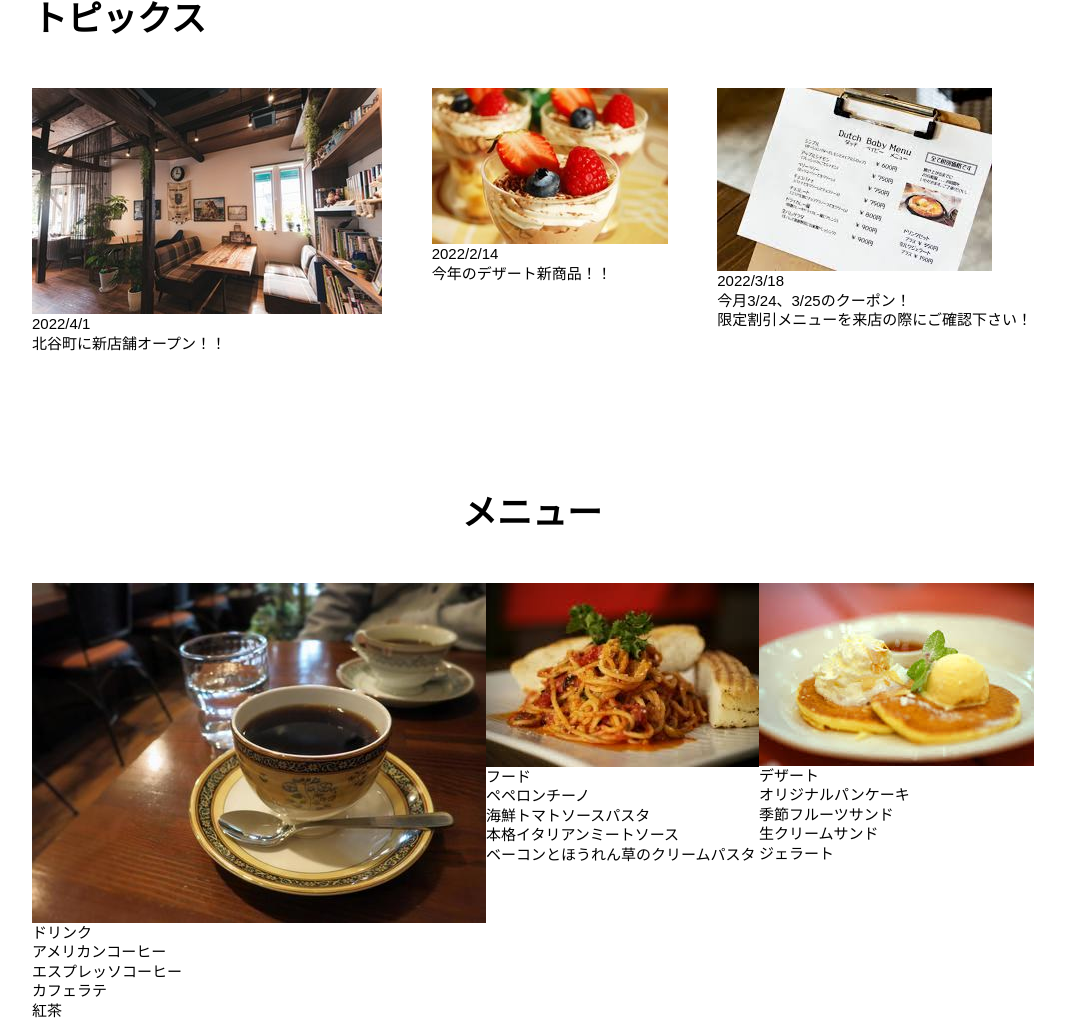
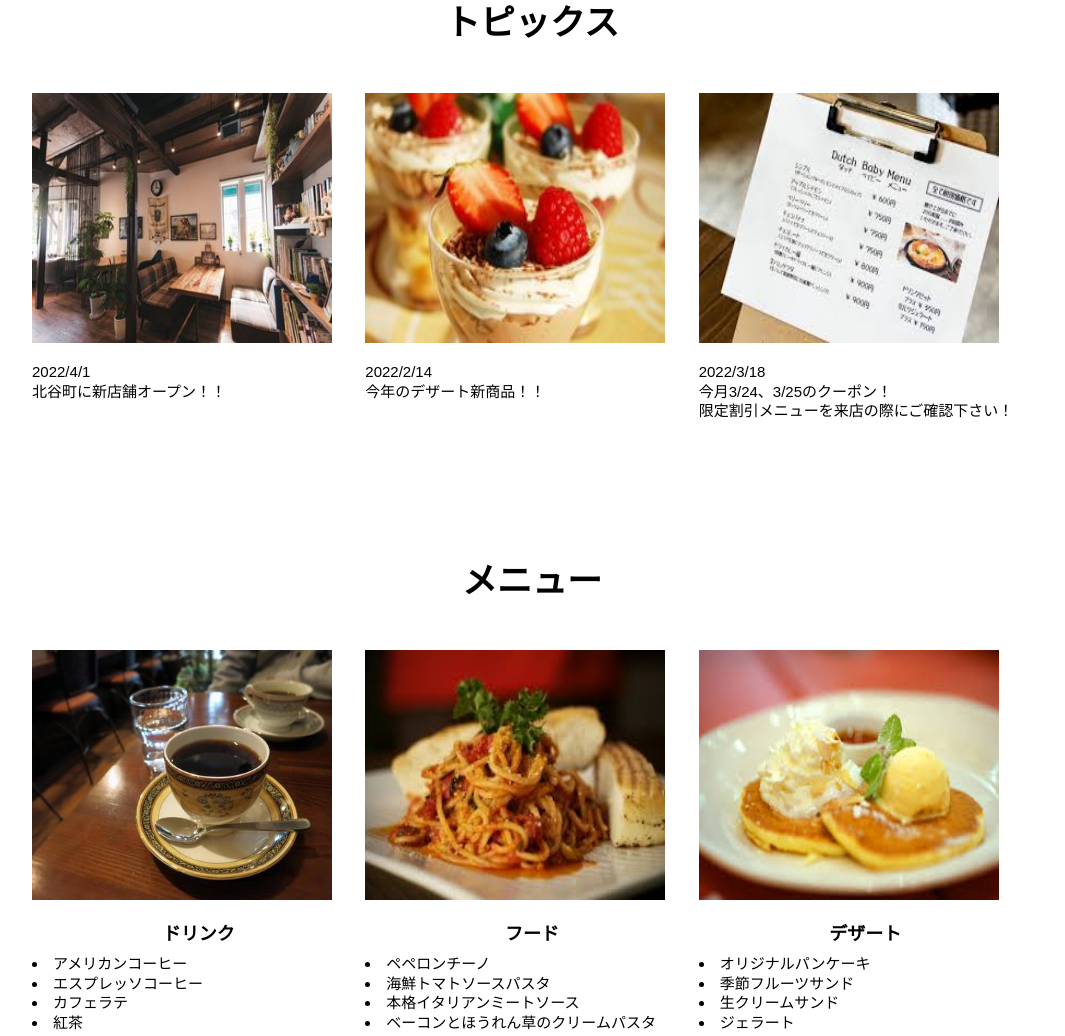
Before and after one commit to K-asateru/Portfolio_AAAcafe, a plain HTML site: page index.html in a window 1280 px wide. Shown: the part 1207-2243 px from the top of the page, without its empty margins (108-1173 px from the left). Drawn offline with Linux system fonts and the light colour scheme.

Commit message:
fix
レスポンシブデザインの追加によるコード修正

```diff
--- a/index.html
+++ b/index.html
@@ -5,12 +5,12 @@
   <meta charset="UTF-8">
   <meta name="viewport" content="width=device-width, initial-scale=1.0">
   <title>Portfolio</title>
-  <link rel="stylesheet" href="css/reset.css">
   <link rel="stylesheet" href="css/style.css">
 </head>
 
 <body>
-  <header class="header w_inner">
+  <div class="wrap">
+  <header>
     <div class="header_top">
       <div class="logo">
         <img src="img/logo.svg" alt="cafe">
@@ -20,8 +20,10 @@
         <p>ご予約用電話番号</p>
         <p class="site_tel">TEL:000-000-0000</p>
       </div>
+      <div class="clearlist"></div>
     </div>
     <nav>
+      <div class="container">
         <ul>
           <li><a href="#">トップ</a></li>
           <li><a href="#concept">お店の紹介</a></li>
@@ -30,14 +32,15 @@
           <li><a href="#access">アクセス</a></li>
           <li><a href="#access_reserve">お問合わせ</a></li>
         </ul>
+      </div>
     </nav>
   </header>
 
-  <div class="container w_inner">
-    <div class="header_img">
+  <main>
+    <section class="header_img">
       <img src="img/header.JPG" alt="">
-    </div>
-    <div class="container_service">
+    </section>
+
     <section id="concept">
       <div class="container">
         <h2>当店の紹介</h2>
@@ -46,37 +49,48 @@
         <p>おいしさ際立つ製法での当店自慢の一杯をご堪能下さい</p>
       </div>
     </section>
+
     <section id="topics">
+      <div class="container">
         <h2>トピックス</h2>
         <div class="topics_block">
-          <div class="topics_aria">
+          <div class="topics_box">
             <img src="img/topics1.jpg" alt="トピックス1">
             <div class="txt">
-              <p>2022/4/1</p>
-              <p>北谷町に新店舗オープン！！</p>
+              <ul>
+                <li>2022/4/1</li>
+                <li>北谷町に新店舗オープン！！</li>
+              </ul>
             </div>
           </div>
-          <div class="topics_aria">
+          <div class="topics_box">
             <img src="img/topics2.jpg" alt="トピックス2">
             <div class="txt">
-              <p>2022/2/14</p>
-              <p>今年のデザート新商品！！</p>
+              <ul>
+                <li>2022/2/14</li>
+                <li>今年のデザート新商品！！</li>
+              </ul>
             </div>
           </div>
-          <div class="topics_aria">
+          <div class="topics_box">
             <img src="img/topics3.jpg" alt="トピックス3">
             <div class="txt">
-              <p>2022/3/18</p>
-              <p>今月3/24、3/25のクーポン！</p>
-              <p>限定割引メニューを来店の際にご確認下さい！</p>
+              <ul>
+                <li>2022/3/18</li>
+                <li>今月3/24、3/25のクーポン！</li>
+                <li>限定割引メニューを来店の際にご確認下さい！</li>
+              </ul>
+            </div>
           </div>
         </div>
       </div>
     </section>
+
     <section id="menu">
-        <h2>メニュー</h2>
+      <div class="container">
+        <h2 class="heading">メニュー</h2>
         <div class="menu_block">
-          <div class="service">
+          <div class="menu_box">
             <img src="img/service1.jpeg" alt="サービス1">
             <div class="ttl">ドリンク</div>
             <ul>
@@ -86,7 +100,7 @@
               <li>紅茶</li>
             </ul>
           </div>
-          <div class="service">
+          <div class="menu_box">
             <img src="img/service3.jpg" alt="サービス2">
             <div class="ttl">フード</div>
             <ul>
@@ -96,7 +110,7 @@
               <li>ベーコンとほうれん草のクリームパスタ</li>
             </ul>
           </div>
-          <div class="service">
+          <div class="menu_box">
             <img src="img/service2.jpg" alt="サービス3">
             <div class="ttl">デザート</div>
             <ul>
@@ -107,10 +121,12 @@
             </ul>
           </div>
         </div>
+      </div>
     </section>
-    </div>
-    <div id="access">
-      <h2>アクセス</h2>
+
+    <section id="access">
+      <div class="container">
+        <h2 class="heading">アクセス</h2>
         <div id="access_map">
           <iframe src="https://www.google.com/maps/embed?pb=!1m14!1m12!1m3!1d3576.177239665534!2d127.81786403411559!3d26.320759722364055!2m3!1f0!2f0!3f0!3m2!1i1024!2i768!4f13.1!5e0!3m2!1sja!2sjp!4v1650934226650!5m2!1sja!2sjp" width="600" height="450" style="border:0;" allowfullscreen="" loading="lazy" referrerpolicy="no-referrer-when-downgrade"></iframe>
         </div>
@@ -126,13 +142,14 @@
           <p class="site_tel">TEL:000-000-0000</p>
         </div>
       </div>
-  </div>
+    </section>
+  </main>
 
-  <footer class="w_inner">
+  <footer>
     <div class="copy">
       &copy;2022.4.25
     </div>
   </footer>
-
+</div>
 </body>
 </html>
```
Lines whose indentation alone changed are shown as unchanged.
